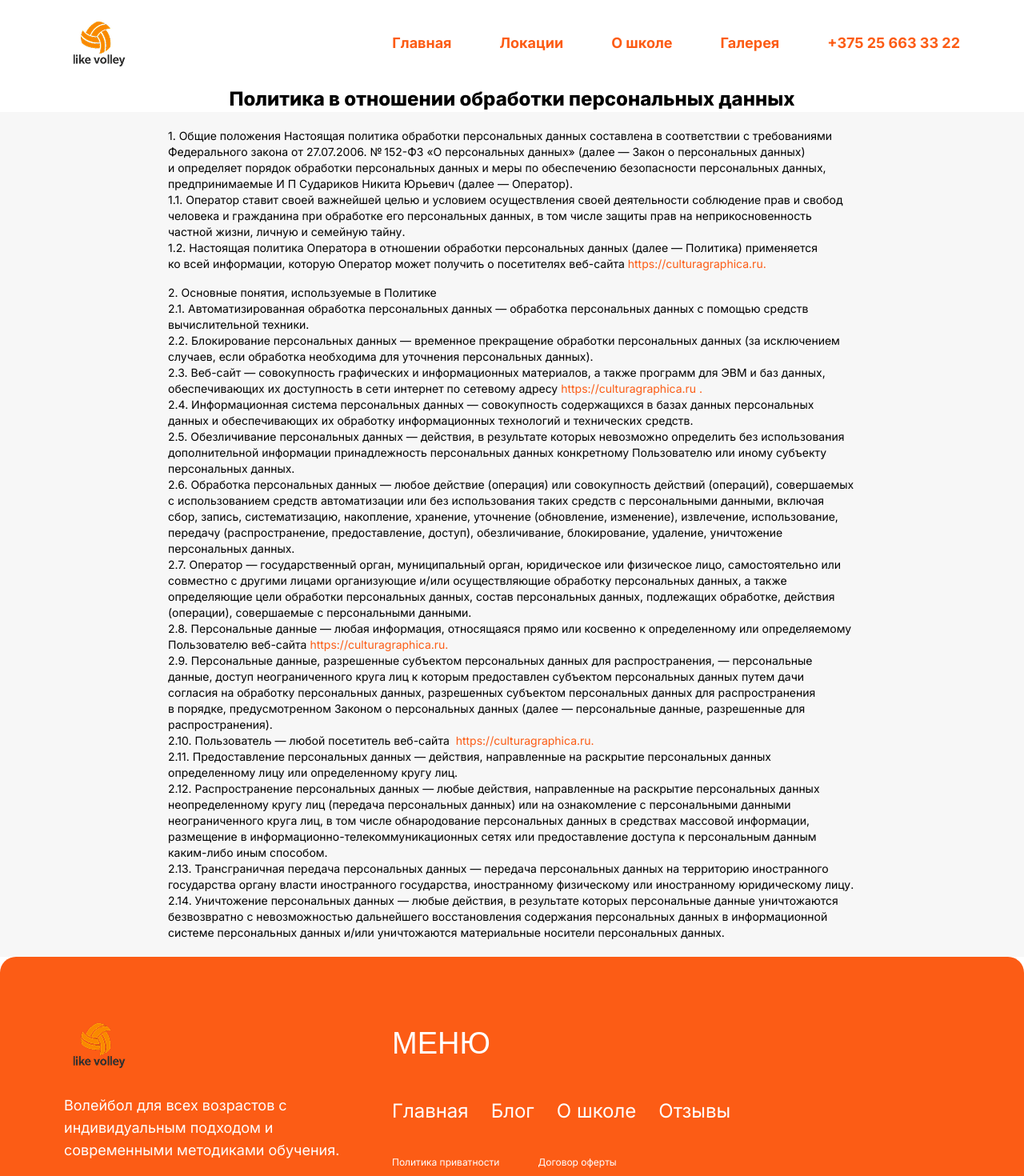
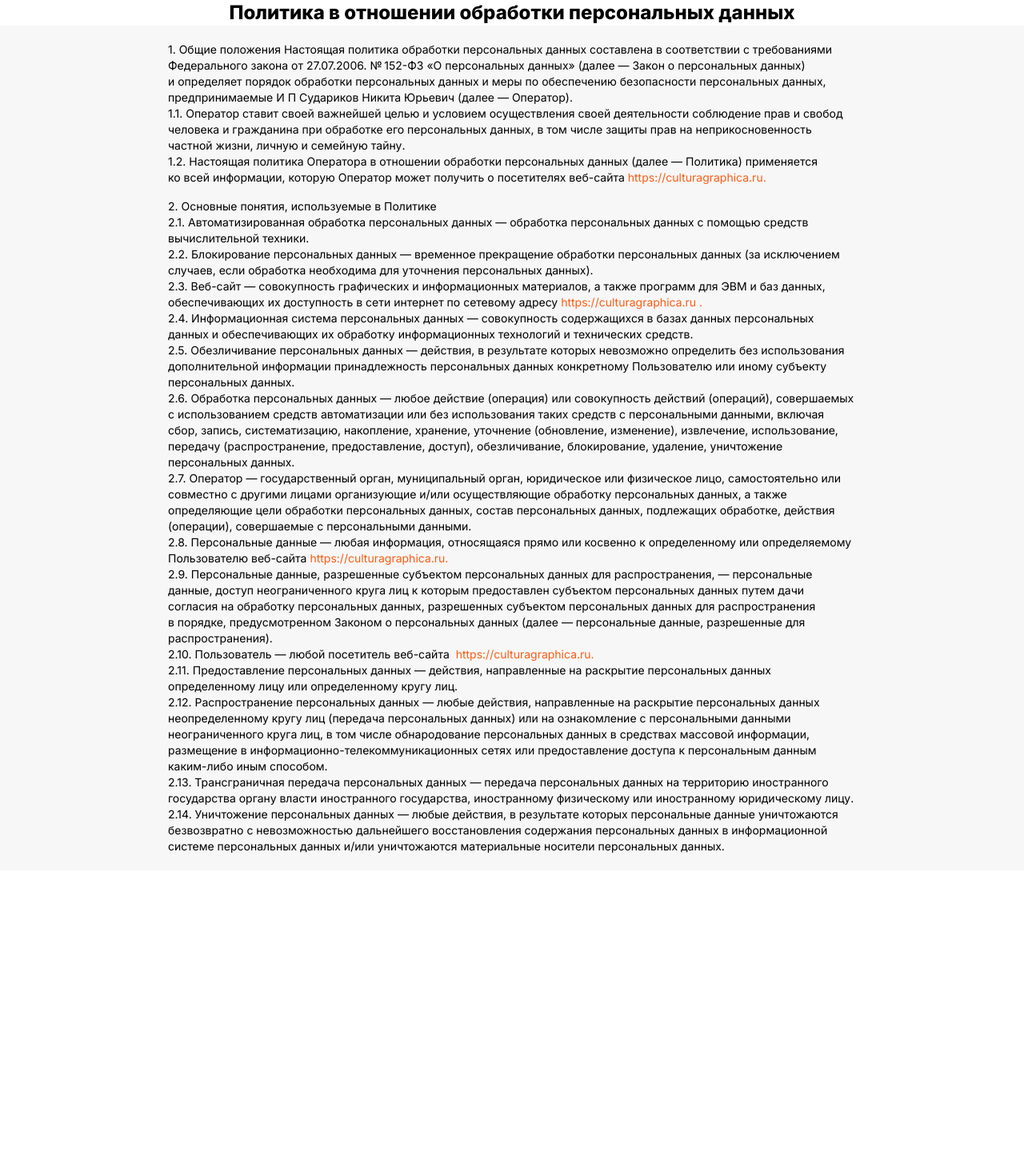
Before and after one commit to evgeniyworkbel/like-volley, a Next.js app: page /policy in a window 1280 px wide. Shown: the top 1470 px of the page at 80% size. After the commit the page ends 1088 px from the top, so only its background shows below. Built offline with nearby package versions, Linux system fonts and the light colour scheme; a web font is replaced by a local one.

Commit message:
refactor(app): change ball.png for width more xl

```diff
--- a/src/app/not-found.tsx
+++ b/src/app/not-found.tsx
@@ -1,28 +1,18 @@
 import { Title } from "@/shared/ui";
-import { Footer } from "@/widgets/footer";
-import { Header } from "@/widgets/header";
 import Image from "next/image";
 
 export default function NotFound() {
   return (
-    <div>
-      <Header />
-      <main className="flex flex-col items-center gap-12 px-[24px] pt-30 pb-[170px] xl:px-115">
+    <section className="flex flex-col items-center gap-12 px-[24px] pt-30 pb-[170px] xl:px-115">
       <Title className="text-[74px] text-foreground xl:text-9xl">
         4<span className="text-accent-orange">0</span>4
       </Title>
       <h3 className="font-shantell text-2xl font-bold xl:text-[40px]">
         Страница не найдена :(
       </h3>
-        <div className="relative flex h-[226px] w-full xl:h-[380px]">
-          <Image
-            fill
-            src="/not-found/boll.png"
-            alt="Декоративная картинка мяч"
-          />
+      <div className="relative flex h-[226px] w-full xl:h-[380px] xl:w-[518px]">
+        <Image fill src="/not-found/boll.png" alt="Декоративная картинка мяч" />
       </div>
-      </main>
-      <Footer />
-    </div>
+    </section>
   );
 }
--- a/src/app/policy/page.tsx
+++ b/src/app/policy/page.tsx
@@ -1,14 +1,10 @@
-import { Footer } from "@/widgets/footer";
-import { Header } from "@/widgets/header";
-
 export default function Policy() {
   return (
-    <div>
-      <Header />
+    <section>
       <h3 className="text-center text-2xl font-extrabold">
         Политика в отношении обработки персональных данных
       </h3>
-      <main className="flex flex-col items-center bg-hzch p-5 text-sm">
+      <div className="flex flex-col items-center bg-hzch p-5 text-sm">
         <ol className="xl:max-w-[860px]">
           <li>
             1. Общие положения Настоящая политика обработки персональных данных
@@ -130,8 +126,7 @@ export default function Policy() {
             уничтожаются материальные носители персональных данных.
           </li>
         </ol>
-      </main>
-      <Footer />
-    </div>
+      </div>
+    </section>
   );
 }
```
Also changed, not shown: public/not-found/boll.png. Lines whose indentation alone changed are shown as unchanged.
